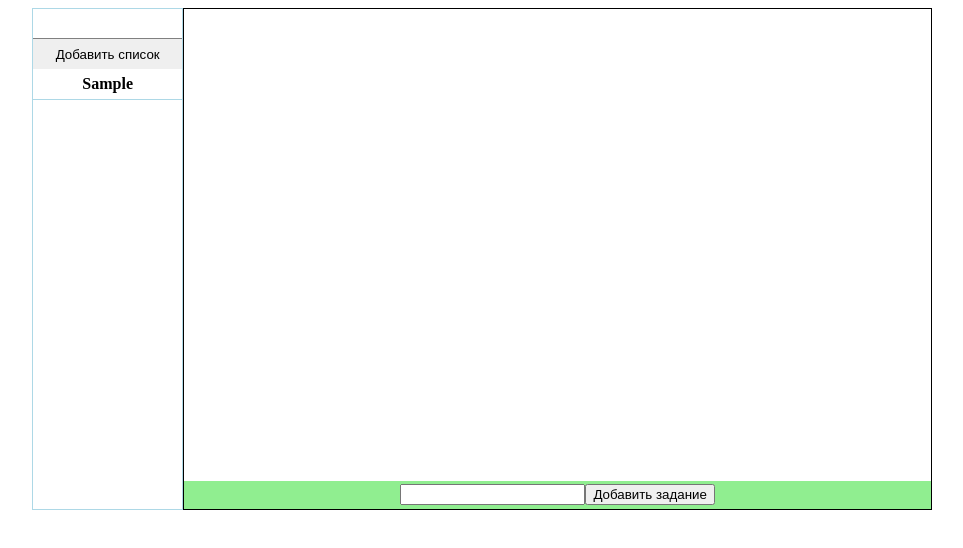
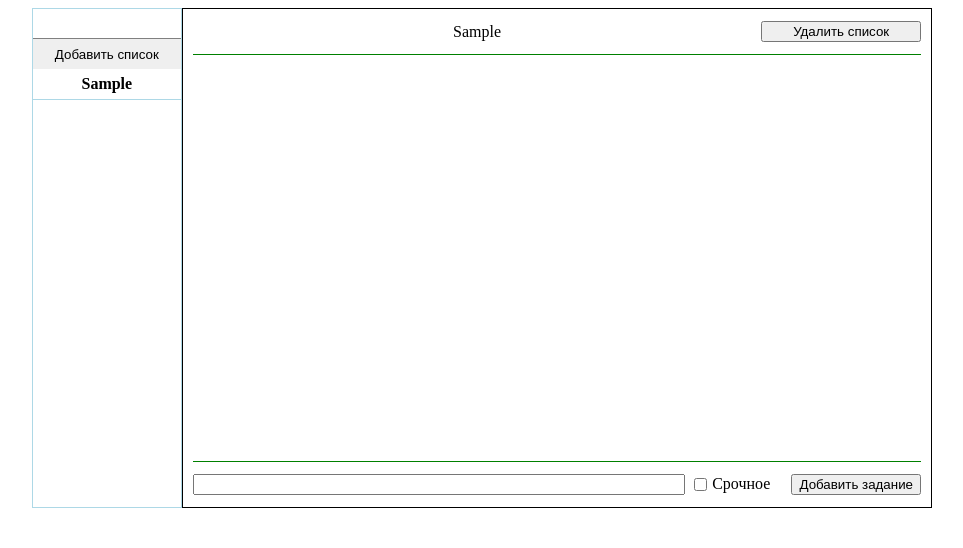
Before and after one commit to Bahchaev/Frontend_ssp_tsk3_todoList, a React app: page / in a window 1280 px wide. Both pictures are taken after typing "Sample" into the empty fields and a click on the button "Добавить список". Shown: the whole page, without its empty margins (158-1121 px from the left). Built offline with nearby package versions, Linux system fonts and the light colour scheme.

Commit message:
added deleteTodo added taskIsDote added TodoIsDone

```diff
--- a/src/Components/Task/index.js
+++ b/src/Components/Task/index.js
@@ -5,14 +5,20 @@ import styles from "./styles.module.css"
 const Task = ({task, onClick}) => {
 
     const [backgroundColor, setBackgroundColor] = useState("white");
+    const [display, setDisplay] = useState("none");
     useEffect(() => {
         setBackgroundColor(task.isDone ? 'lightgray' : 'white');
     }, [task.isDone]);
 
+    useEffect(() => {
+        setDisplay(task.isImmediate ? 'block' : 'none')
+    }, []);
+
     return (
-        <div className={styles.task} style={{backgroundColor: backgroundColor}} onClick={onClick}>
+        <div className={styles.task} style={{backgroundColor: backgroundColor}}>
+            <input type={"checkbox"} onClick={onClick}/>
             <div className={styles.taskText}>{task.taskText}</div>
-            <input type={"checkbox"} checked={task.isDone}/>
+            <div style={{display: display}}>Срочное!!!</div>
             <div className={styles.taskCreationDate}>{task.dateOfCreate}</div>
         </div>
     )
--- a/src/Components/TaskAddField/index.js
+++ b/src/Components/TaskAddField/index.js
@@ -4,9 +4,11 @@ import PropTypes from "prop-types";
 
 const TaskAddField = ({addNewTask, taskList}) => {
     let input;
+    let checkbox;
     return (
-        <div>
-            <form action="#" onSubmit={e => {
+        <form className={styles.taskAddField}
+              action="#"
+              onSubmit={e => {
                   e.preventDefault();
                   if (!input.value.trim()) {
                       return
@@ -15,16 +17,20 @@ const TaskAddField = ({addNewTask, taskList}) => {
                       input.value.trim() !== task.taskText
                   )) {
                       let dateOfCreate = new Date().toLocaleString();
-                    addNewTask(input.value, dateOfCreate);
+                      addNewTask(input.value, dateOfCreate, checkbox.checked);
                   }
 
-                input.value = ""
+                  input.value = "";
+                  checkbox.checked = false
 
               }}>
-                <input ref={node => (input = node)} type="text" required/>
-                <button type={"submit"}>Добавить задание</button>
+            <div className={styles.taskText}>
+                <input className={styles.taskTextInput} ref={node => (input = node)} type="text" required/>
+                <input className={styles.taskCheckbox} ref={node => (checkbox = node)} type={"checkbox"} id={"taskIsImmediate"}/>
+                <label className={styles.taskCheckboxLabel} for={"taskIsImmediate"}>Срочное</label>
+            </div>
+            <button className={styles.taskAddBtn} type={"submit"}>Добавить задание</button>
         </form>
-        </div>
     )
 }
 
--- a/src/Components/TaskAddField/styles.module.css
+++ b/src/Components/TaskAddField/styles.module.css
@@ -0,0 +1,29 @@
+.taskAddField {
+    width: 100%;
+    display: flex;
+    flex-direction: row;
+    justify-content: space-between;
+    align-items: center;
+}
+
+.taskText {
+    display: flex;
+    justify-content: flex-start;
+    align-items: center;
+    width: 80%;
+}
+
+.taskTextInput {
+    width: 100%;
+    margin-right: 5px;
+}
+
+.taskCheckbox,
+.taskCheckboxLabel {
+    margin-right: 5px;
+}
+
+.taskAddBtn {
+    display: flex;
+    width: auto;
+}
--- /dev/null
+++ b/src/Components/TaskHeader/index.js
@@ -0,0 +1,27 @@
+import React, {useEffect, useState} from 'react';
+import PropTypes from 'prop-types'
+import styles from "./styles.module.css"
+import Task from "../Task";
+
+const TaskHeader = ({todoName, onClick}) => {
+
+    const deleteBtnClick = () => {
+        if (window.confirm("Удалить?")) onClick()
+
+    };
+
+    return (
+        <div className={styles.taskListHeader}>
+            <div className={styles.taskListTitle}>{todoName}</div>
+            <button onClick={deleteBtnClick} className={styles.deleteBtn}>Удалить список</button>
+        </div>
+    )
+};
+
+
+TaskHeader.propTypes = {
+    todoName: PropTypes.string.isRequired,
+    onClick: PropTypes.func.isRequired,
+};
+
+export default TaskHeader
--- /dev/null
+++ b/src/Components/TaskHeader/styles.module.css
@@ -0,0 +1,19 @@
+.taskListHeader {
+    box-sizing: border-box;
+    width: 100%;
+    display: flex;
+    flex-wrap: nowrap;
+    justify-content: space-between;
+    align-items: center;
+}
+
+.taskListTitle {
+    width: 100%;
+    display: flex;
+    justify-content: center;
+    align-items: center;
+}
+
+.deleteBtn {
+    width: 200px;
+}
--- a/src/Components/TaskList/index.js
+++ b/src/Components/TaskList/index.js
@@ -3,19 +3,23 @@ import styles from "./styles.module.css"
 import Task from "../Task";
 import TaskAddField from "../TaskAddField";
 import PropTypes from "prop-types";
+import TaskListHeader from "../TaskHeader";
 
-const TaskList = ({taskList, addNewTask, clickOnTask}) => {
+const TaskList = ({taskList, addNewTask, clickOnTask, todoName, deleteTodo}) => {
 
     //console.log(taskList);
     return (
         <div className={styles.taskListContainer}>
+            <div className={styles.taskListHeader}>
+                <TaskListHeader todoName={todoName} onClick={() => deleteTodo()}/>
+            </div>
             <div className={styles.taskList}>
                 {taskList.map(task => (
                     <Task task={task} onClick={() => clickOnTask(task)} />
                 ))}
             </div>
             <div className={styles.taskAddField}>
-                <TaskAddField addNewTask={(newTaskText, dataOfCreate) => addNewTask(newTaskText, dataOfCreate)} taskList={taskList}/>
+                <TaskAddField addNewTask={(newTaskText, dataOfCreate, isImmediate) => addNewTask(newTaskText, dataOfCreate, isImmediate)} taskList={taskList}/>
             </div>
         </div>
     )
@@ -24,7 +28,8 @@ const TaskList = ({taskList, addNewTask, clickOnTask}) => {
 TaskList.propTypes = {
     taskList: PropTypes.array.isRequired,
     addNewTask: PropTypes.func.isRequired,
-    clickOnTask: PropTypes.func.isRequired
+    clickOnTask: PropTypes.func.isRequired,
+    todoName: PropTypes.string.isRequired,
 };
 
 export default TaskList
--- a/src/Components/TaskList/styles.module.css
+++ b/src/Components/TaskList/styles.module.css
@@ -6,6 +6,19 @@
     align-items: stretch;
     border: 1px solid black;
     height: 100%;
+    padding: 10px;
+    box-sizing: border-box;
+}
+
+.taskListHeader {
+    display: flex;
+    flex-direction: row;
+    flex-wrap: nowrap;
+    justify-content: center;
+    align-items: center;
+    height: 30px;
+    border-bottom: 1px solid green;
+    padding-bottom: 10px;
 }
 
 .taskList {
@@ -19,9 +32,9 @@
 .taskAddField {
     display: flex;
     flex-direction: row;
-    flex-wrap: nowrap;
     justify-content: center;
     align-items: center;
     height: 30px;
-    background-color: lightgreen;
+    border-top: 1px solid green;
+    padding-top: 10px;
 }
--- a/src/Components/Todo/index.js
+++ b/src/Components/Todo/index.js
@@ -2,21 +2,54 @@ import React, {useEffect, useState} from 'react';
 import PropTypes from 'prop-types'
 import styles from "./styles.module.css"
 
-const Todo = ({todoName, isShown, onClick}) => {
+const Todo = ({todo, onClick, setTodoIsDone}) => {
 
-    const [fontWeight, setfontWeight] = useState("white");
+    const [fontWeight, setFontWeight] = useState("white");
+    const [backgroundColor, setBackgroundColor] = useState("white");
+
     useEffect(() => {
-        setfontWeight(isShown ? 'bold' : 'normal');
-    },[isShown]);
+        setFontWeight(todo.isShown ? 'bold' : 'normal');
+    }, [todo.isShown]);
+
+    useEffect(() => {
+        if (todo.taskList.length !== 0)
+            if (todo.taskList.every(task => task.isDone === true)) {
+                setTodoIsDone(todo, true);
+            } else {
+                setTodoIsDone(todo, false);
+            }
+    }, [todo.taskList]);
+
+    useEffect(() => {
+        switch (todo.isDone) {
+            case undefined:
+                setBackgroundColor("white");
+                break;
+            case true:
+                setBackgroundColor("lightgray");
+                break;
+            case false:
+                setBackgroundColor("lightgreen");
+                break
+        }
+    }, [todo.isDone]);
 
     return (
-        <div className={styles.todo} onClick={onClick} style={{fontWeight: fontWeight}}>{todoName}</div>
+        <div
+            className={styles.todo}
+            onClick={onClick}
+            style={{
+                fontWeight: fontWeight,
+                backgroundColor: backgroundColor,
+            }}
+        >
+            {todo.todoName}
+        </div>
     )
 };
 
 Todo.propTypes = {
-    todoName: PropTypes.string.isRequired,
-    isShown: PropTypes.bool.isRequired,
+    todo: PropTypes.object.isRequired,
     onClick: PropTypes.func.isRequired
 };
 
--- a/src/Components/Todo/styles.module.css
+++ b/src/Components/Todo/styles.module.css
@@ -1,7 +1,9 @@
 .todo {
-    height: 30px;
+    min-height: 30px;
     display: flex;
     justify-content: center;
     align-items: center;
     border-bottom: 1px solid lightblue;
+    word-break: break-all;
+    padding: 0 5px;
 }
--- a/src/Components/TodoList/index.js
+++ b/src/Components/TodoList/index.js
@@ -5,7 +5,7 @@ import TodoAddField from "../TodoAddField";
 import styles from "./styles.module.css"
 import {store} from "../../store/store";
 
-const TodoList = ({todoList, showTaskList, addNewTodo}) => {
+const TodoList = ({todoList, showTaskList, addNewTodo, setTodoIsDone}) => {
     //сортировка по алфавиту
     let sortTodoList = todoList.sort(function (a, b) {
         let nameA = a.todoName.toLowerCase(), nameB = b.todoName.toLowerCase();
@@ -16,8 +16,6 @@ const TodoList = ({todoList, showTaskList, addNewTodo}) => {
         return 0;
     });
 
-
-
     return (
         <div className={styles.todoListContainer}>
             <div className={styles.todoAddField}>
@@ -25,7 +23,11 @@ const TodoList = ({todoList, showTaskList, addNewTodo}) => {
             </div>
             <div className={styles.todoList}>
                 {sortTodoList.map(todo => (
-                    <Todo isShown={todo.isShown} todoName={todo.todoName} onClick={() => showTaskList(todo.todoName)}/>
+                    <Todo
+                        todo={todo}
+                        onClick={() => showTaskList(todo.todoName)}
+                        setTodoIsDone={(todo, isDone) => setTodoIsDone(todo, isDone)}
+                    />
                 ))}
             </div>
         </div>
--- a/src/Components/TodoList/styles.module.css
+++ b/src/Components/TodoList/styles.module.css
@@ -6,6 +6,7 @@
     align-items: center;
     border: 1px solid lightblue;
     height: 100%;
+    box-sizing: border-box;
 }
 
 .todoAddField,
--- a/src/Containers/TaskListContainer.js
+++ b/src/Containers/TaskListContainer.js
@@ -1,6 +1,7 @@
 import {connect} from 'react-redux'
 import TaskList from "../Components/TaskList";
-import {addNewTask, clickOnTask} from "../actions/actions";
+import {addNewTask, clickOnTask, deleteTodo} from "../actions/actions";
+import {todoList} from "../reducers/todoList";
 
 const getTaskList = (todoList) => {
     let taskList = [];
@@ -11,13 +12,24 @@ const getTaskList = (todoList) => {
     return taskList
 };
 
+const getTodoName = (todoList) => {
+    let todoName;
+    todoList.forEach((todo) => {
+        if (todo.isShown === true) todoName = todo.todoName
+    });
+
+    return todoName
+};
+
 const mapStateToProps = (state) => ({
-    taskList: getTaskList(state.todoList)
+    taskList: getTaskList(state.todoList),
+    todoName: getTodoName(state.todoList)
 });
 
 const mapDispatchToProps = dispatch => ({
-    addNewTask: (newTaskText, dataOfCreate) => dispatch(addNewTask(newTaskText, dataOfCreate)),
-    clickOnTask: task => dispatch(clickOnTask(task))
+    addNewTask: (newTaskText, dataOfCreate, isImmediate) => dispatch(addNewTask(newTaskText, dataOfCreate, isImmediate)),
+    clickOnTask: task => dispatch(clickOnTask(task)),
+    deleteTodo: () => dispatch(deleteTodo())
 });
 
 export default connect(
--- a/src/Containers/TodoListContainer.js
+++ b/src/Containers/TodoListContainer.js
@@ -1,6 +1,6 @@
 import { connect } from 'react-redux'
 import TodoList from "../Components/TodoList";
-import {clickOnTodo} from "../actions/actions";
+import {clickOnTodo, setTodoIsDone} from "../actions/actions";
 import {addNewTodo} from "../actions/actions";
 
 
@@ -10,7 +10,8 @@ const mapStateToProps = state => ({
 
 const mapDispatchToProps = dispatch => ({
     showTaskList: todoName => dispatch(clickOnTodo(todoName)),
-    addNewTodo: newTodoName => dispatch(addNewTodo(newTodoName))
+    addNewTodo: newTodoName => dispatch(addNewTodo(newTodoName)),
+    setTodoIsDone: (todo, isDone) => dispatch(setTodoIsDone(todo, isDone))
 });
 
 export default connect(
--- a/src/actions/actions.js
+++ b/src/actions/actions.js
@@ -2,6 +2,8 @@ export const ADD_NEW_TODO = 'ADD_NEW_TODO';
 export const ADD_NEW_TASK = 'ADD_NEW_TASK';
 export const CLICK_ON_TODO = 'CLICK_ON_TODO';
 export const CLICK_ON_TASK = 'CLICK_ON_TASK';
+export const DELETE_TODO = 'DELETE_TODO';
+export const SET_TODO_IS_DONE = 'SET_TODO_IS_DONE';
 
 export function addNewTodo(newTodoName) {
     return {
@@ -11,18 +13,32 @@ export function addNewTodo(newTodoName) {
 }
 
 export function clickOnTodo(todoName) {
-    console.log(`click on ${todoName}`);
     return {
         type: CLICK_ON_TODO,
         todoName: todoName
     }
 }
 
-export function addNewTask(text, date) {
+export function deleteTodo(todo) {
+    return {
+        type: DELETE_TODO,
+    }
+}
+
+export function setTodoIsDone(todo, isDone) {
+    return {
+        type: SET_TODO_IS_DONE,
+        todoName: todo.todoName,
+        isDone: isDone
+    }
+}
+
+export function addNewTask(text, date, isImmediate) {
     return {
         type: ADD_NEW_TASK,
         taskText: text,
         dateOfCreate: date,
+        isImmediate: isImmediate
     }
 }
 
--- a/src/reducers/todoList.js
+++ b/src/reducers/todoList.js
@@ -1,4 +1,11 @@
-import {ADD_NEW_TASK, ADD_NEW_TODO, CLICK_ON_TASK, CLICK_ON_TODO} from "../actions/actions";
+import {
+    ADD_NEW_TASK,
+    ADD_NEW_TODO,
+    CLICK_ON_TASK,
+    CLICK_ON_TODO,
+    DELETE_TODO,
+    SET_TODO_IS_DONE
+} from "../actions/actions";
 
 export function todoList(state = [], action) {
     switch (action.type) {
@@ -8,16 +15,46 @@ export function todoList(state = [], action) {
                 {
                     todoName: action.newTodoName,
                     isShown: true,
-                    taskList: []
+                    taskList: [],
                 }
             ]
         }
 
+
+
         case CLICK_ON_TODO: {
             return state.map(todo =>
                 todo.todoName === action.todoName ?
-                    {...todo, isShown: !todo.isShown} :
+                    {...todo, isShown: true} :
                     {...todo, isShown: false}
+            )
+        }
+
+        case DELETE_TODO: {
+            let newState = [
+                ...state
+            ];
+
+            for (let i = 0; i < newState.length; i++) {
+                if (newState.length === 0) break;
+                if (newState[i].isShown === true) {
+
+                    if (i>0) {newState[i-1].isShown = true}
+                    if (i === 0 && newState.length !== 1) {newState[i+1].isShown = true}
+
+                    newState.splice(i,1);
+                    break;
+                }
+            }
+
+            return newState
+        }
+
+        case SET_TODO_IS_DONE: {
+            return state.map(todo =>
+                todo.todoName === action.todoName ?
+                    {...todo, isDone: action.isDone} :
+                    {...todo}
             )
         }
 
@@ -30,7 +67,8 @@ export function todoList(state = [], action) {
                             {
                                 taskText: action.taskText,
                                 isDone: false,
-                                dateOfCreate: action.dateOfCreate
+                                dateOfCreate: action.dateOfCreate,
+                                isImmediate: action.isImmediate
                             }
                         ]
                     } :
@@ -39,7 +77,7 @@ export function todoList(state = [], action) {
         }
 
         case CLICK_ON_TASK: {
-           // return [...state]
+            // return [...state]
 
             return state.map(todo => ({
                 ...todo,
@@ -49,8 +87,6 @@ export function todoList(state = [], action) {
                         {...task}
                 ))
             }))
-
-
         }
 
         default:
```
Also changed, not shown: src/Components/Task/styles.module.css (+6 -3 lines). Lines whose indentation alone changed are shown as unchanged.
